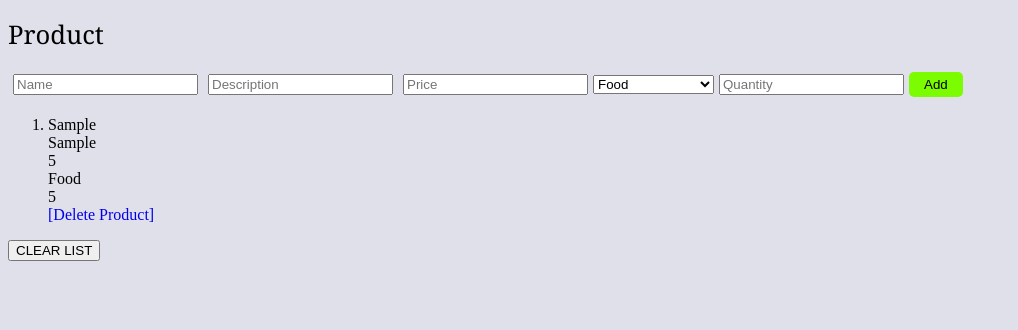
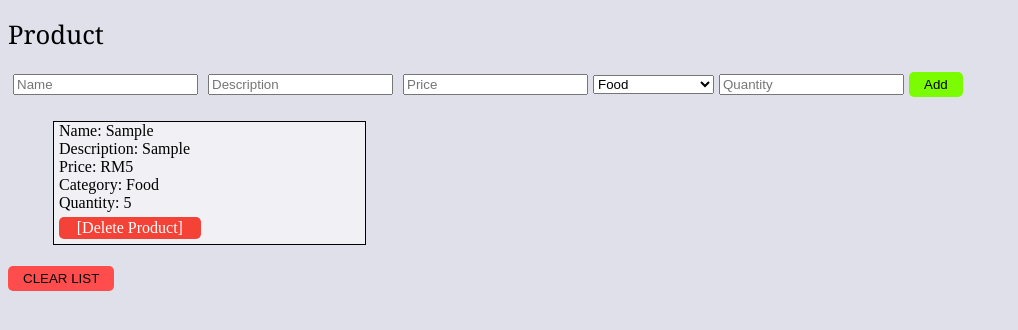
Before and after one commit to alvin7285/BIT306, a React app in the folder reactApp/: page / in a window 1280 px wide. Both pictures are taken after typing "Sample", "Sample", "5", "5" into the empty fields and a click on the input "Add". Shown: the top 330 px of the page, without its empty margins (0-1018 px from the left). Built offline with nearby package versions, Linux system fonts and the light colour scheme.

Commit message:
Added more css

```diff
--- a/reactApp/src/main.css
+++ b/reactApp/src/main.css
@@ -17,7 +17,7 @@ input[type=submit] {
 
 #delete{
   padding:5px 15px;
-  background:#DC143C;
+  background:#ff4d4d;
   border:0 none;
   cursor:pointer;
   -webkit-border-radius: 5px;
@@ -29,11 +29,14 @@ a.deleteProduct:link, a.deleteProduct:visited {
     color: black;
     width:45%;
     padding: 2px 2px 2px 2px;
+    color: white;
     text-align: center;
     text-decoration: none;
     margin-right: -20px;
     margin-top: 5px;
     margin-bottom: 5px;
+    -webkit-border-radius: 5px;
+    border-radius: 5px;
     /* display: inline-block; */
 }
 
--- a/reactApp/src/main.js
+++ b/reactApp/src/main.js
@@ -78,7 +78,7 @@ class ClearButton extends React.Component{                      //INVOKE THE CLE
 
   render(){
     return(
-      <button onClick={this.clearProduct.bind(this)}>CLEAR LIST</button>
+      <button id="delete" onClick={this.clearProduct.bind(this)}>CLEAR LIST</button>
     );
   }
 }
@@ -149,9 +149,9 @@ class AddProductForm extends React.Component {
               value={this.state.price} />
 
         <select value={this.state.category} onChange={this.onCategoryChanged}>
-            <option value="food">Food</option>
-            <option value="handcraft item">Handcraft Item</option>
-            <option value="homemade item">Homemade Item</option>
+            <option value="Food">Food</option>
+            <option value="Handcraft Item">Handcraft Item</option>
+            <option value="Homemade Item">Homemade Item</option>
         </select>
 
         <input type="number" id ="textbox" placeholder="Quantity"
@@ -171,15 +171,15 @@ class ProductItem extends React.Component {
 
   render() {
     return (
-      <li>
-         <div>{this.props.name}</div>
-         <div>{this.props.description}</div>
-         <div>{this.props.price}</div>
-         <div>{this.props.category}</div>
-         <div>{this.props.quantity}</div>
+      <li class="flex-container">
+         <div class="flex-item">Name: {this.props.name}<br /></div>
+         <div class="flex-item">Description: {this.props.description}</div>
+         <div class="flex-item">Price: RM{this.props.price}</div>
+         <div class="flex-item">Category: {this.props.category}</div>
+         <div class="flex-item">Quantity: {this.props.quantity}</div>
 
         <a href="#" onClick={this.onDeleteClick.bind(this)}
-           style={{textDecoration: 'none'}}>
+           class="deleteProduct"style={{textDecoration: 'none'}}>
          [Delete Product]
         </a>
 
@@ -231,7 +231,7 @@ class ProductList extends React.Component {
     }
 
     return (
-      <ol>{ items }</ol>
+      <ol class="flex-bigContainer">{ items }</ol>
     );
   }
 }
```
